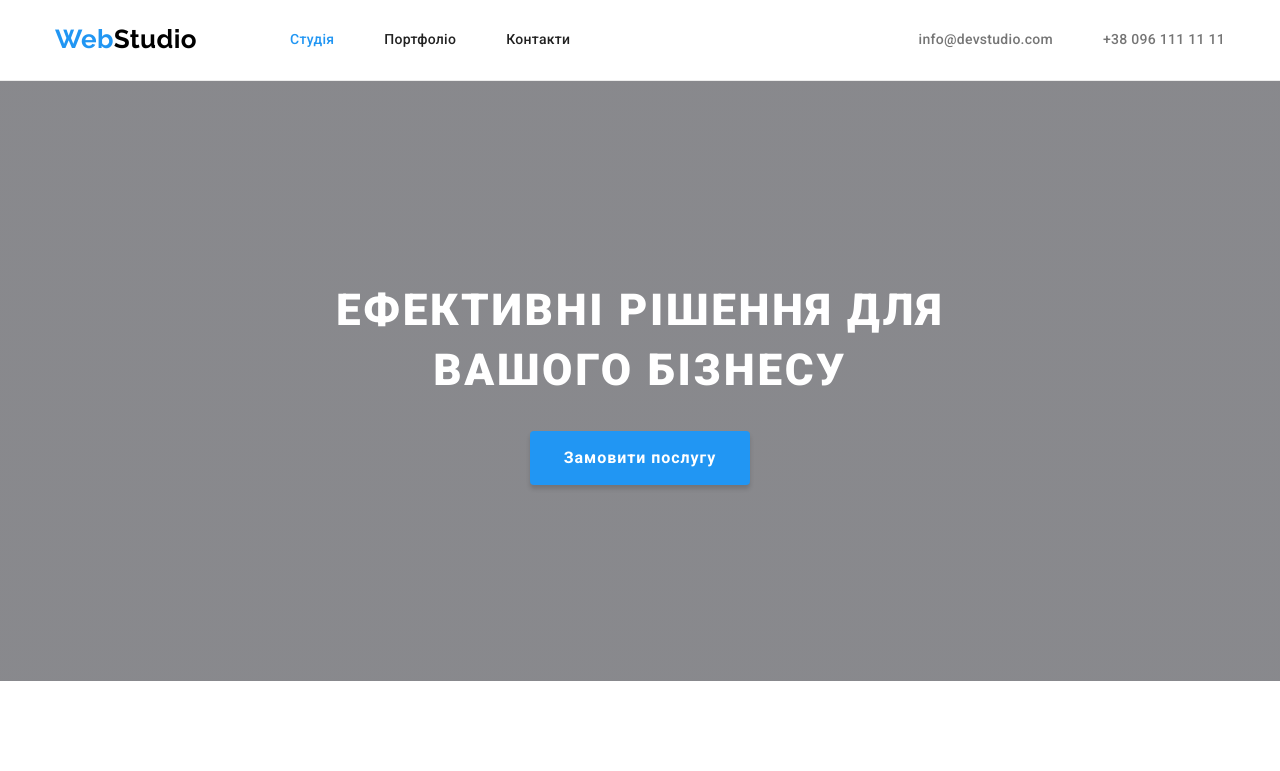
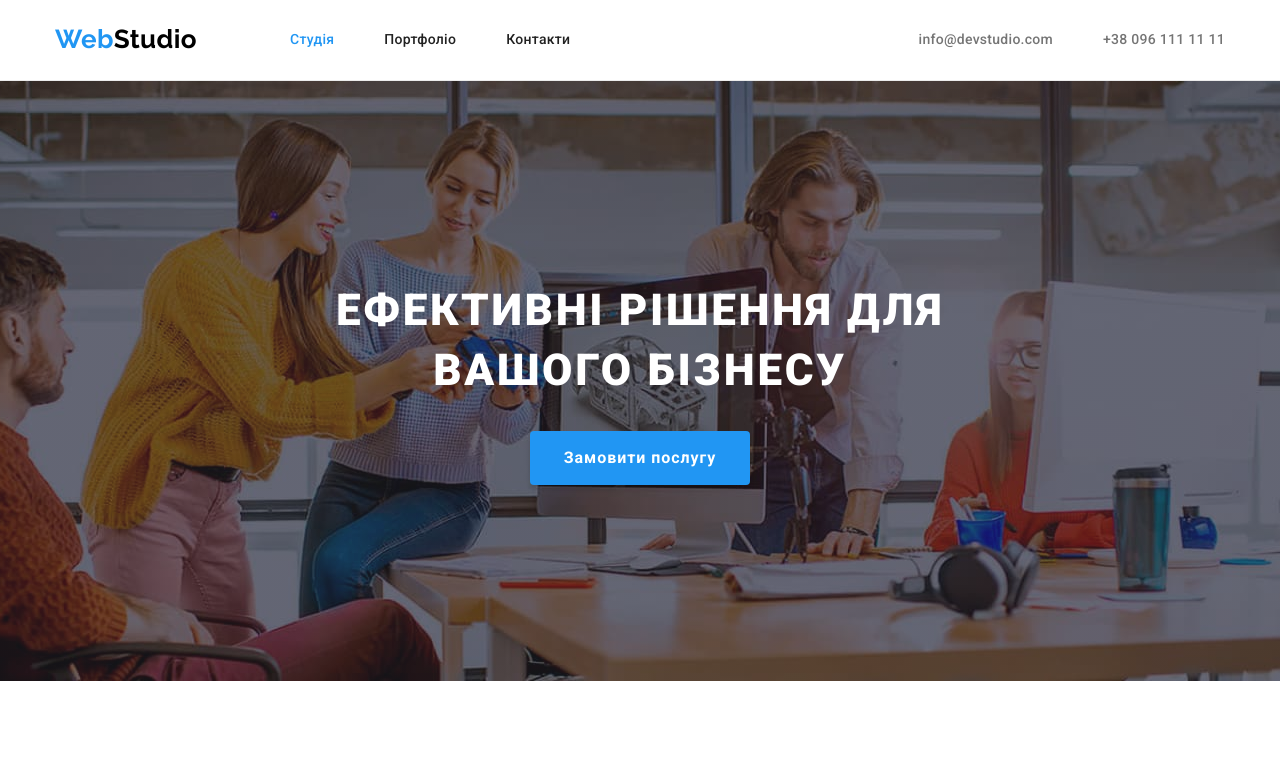
Before and after one commit to OlexaFirs/goit-markup-hw-04, a plain HTML site: page index.html in a window 1280 px wide. Shown: the top 771 px of the page. Drawn offline with nearby package versions, Linux system fonts and the light colour scheme; the site is published under a folder, as on GitHub Pages, so addresses that start at the root find nothing.

Commit message:
Update styles.css

```diff
--- a/css/styles.css
+++ b/css/styles.css
@@ -155,7 +155,7 @@ body {
     background-color: var(--hero-background);
     background-image: linear-gradient(rgba(47, 48, 58, 0.4),
     rgba(47, 48, 58, 0.4)),
-    url(/images/header-img.jpg);
+    url(../images/header-img.jpg);
     background-size: cover;
     background-repeat: no-repeat;
     background-position: center;
```
